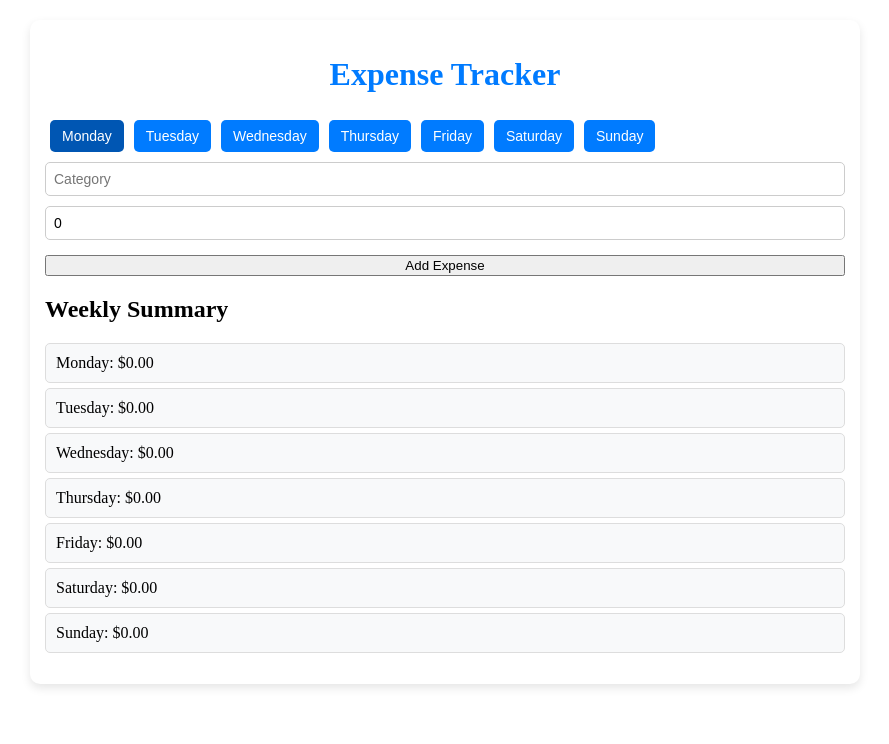
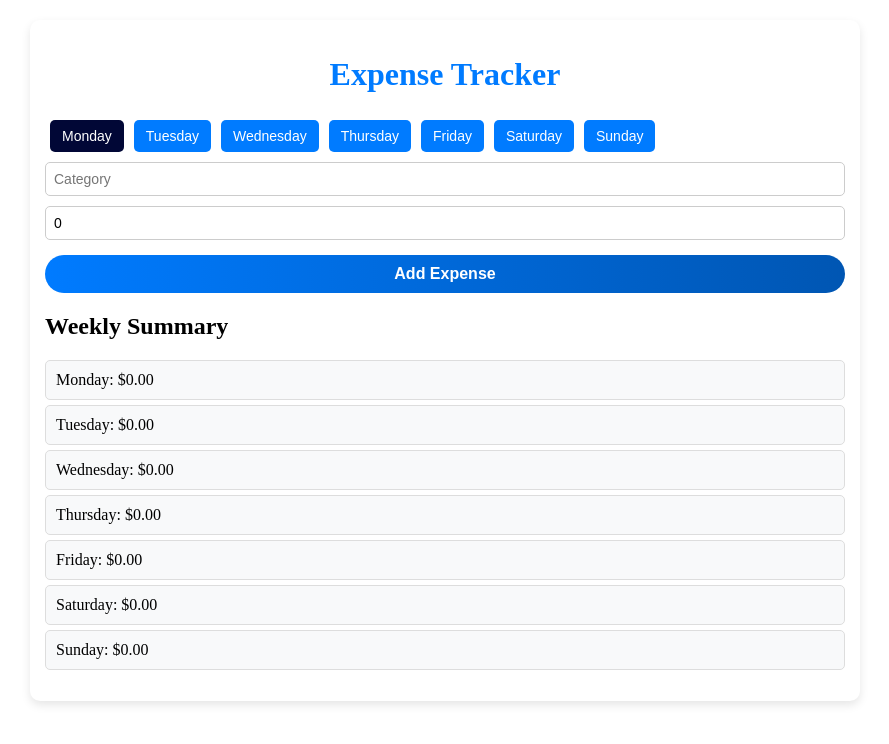
Before and after one commit to VoinaRares/expense-tracker, an Angular app: page / in a window 1280 px wide. Shown: the top 744 px of the page, without its empty margins (195-1084 px from the left). Built offline with nearby package versions, Linux system fonts and the light colour scheme.

Commit message:
Updated Ui

```diff
--- a/src/app/day-selector/day-selector.component.css
+++ b/src/app/day-selector/day-selector.component.css
@@ -16,5 +16,5 @@ button:hover {
 }
 
 button.active {
-  background-color: #0056b3;
+  background-color: #010736;
 }
--- a/src/app/expense-form/expense-form.component.css
+++ b/src/app/expense-form/expense-form.component.css
@@ -11,6 +11,27 @@ input {
   border-radius: 5px;
 }
 
+
 button {
   margin-top: 10px;
+  padding: 10px 20px;
+  font-size: 16px;
+  font-weight: bold;
+  color: white;
+  background: linear-gradient(90deg, #007bff, #0056b3);
+  border: none;
+  border-radius: 25px;
+  cursor: pointer;
+  transition: 0.3s ease, transform 0.2s ease, box-shadow 0.3s ease;
 }
+
+button:hover {
+  background: linear-gradient(90deg, #0056b3, #003d80);
+  box-shadow: 0 5px 15px rgba(0, 0, 0, 0.2);
+  transform: scale(1.01);
+}
+
+button:active {
+  transform: scale(1);
+  box-shadow: none;
+}
--- a/src/app/expense-list/expense-list.component.css
+++ b/src/app/expense-list/expense-list.component.css
@@ -18,3 +18,26 @@ li {
 li:hover {
   box-shadow: 0 2px 8px rgba(0, 0, 0, 0.15);
 }
+
+button {
+  padding: 8px 12px;
+  font-size: 14px;
+  font-weight: bold;
+  color: white;
+  background: linear-gradient(90deg, #e74c3c, #c0392b);
+  border: none;
+  border-radius: 25px;
+  cursor: pointer;
+  transition: 0.3s ease, transform 0.2s ease, box-shadow 0.3s ease;
+}
+
+button:hover {
+  background: linear-gradient(90deg, #c0392b, #962d22);
+  box-shadow: 0 5px 15px rgba(0, 0, 0, 0.2);
+  transform: scale(1.01);
+}
+
+button:active {
+  transform: scale(1);
+  box-shadow: none;
+}
```
